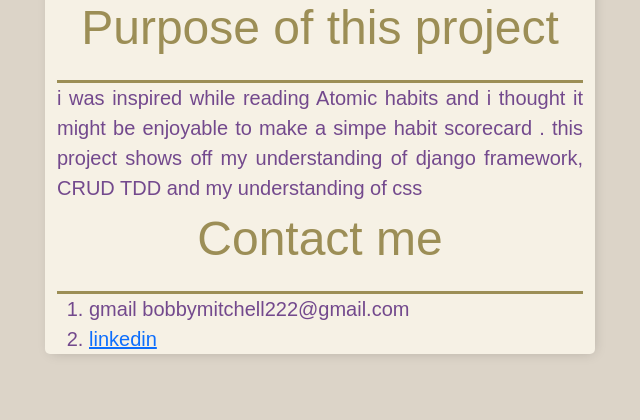
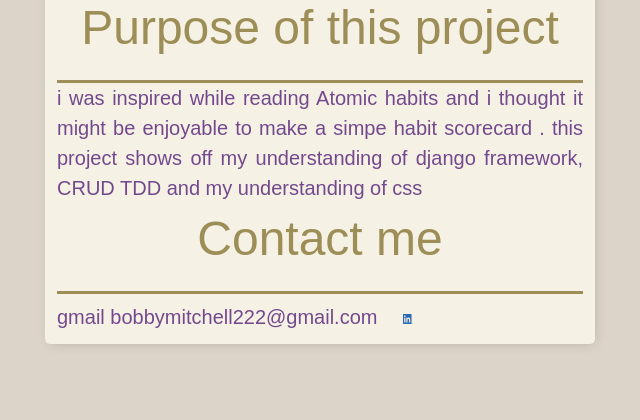
Before and after one commit to Runaway-Boys/AtomicHabit, a Django app: page /about/ in a window 1280 px wide. Shown: the part 628-1048 px from the top of the page, without its empty margins (320-960 px from the left). After the commit the page ends 974 px from the top, so only its background shows below. Run offline with Django 4.2, Linux system fonts and the light colour scheme; some libraries are stand-ins or nearby versions.

Commit message:
updated About Page

```diff
--- a/atomichabit/settings.py
+++ b/atomichabit/settings.py
@@ -122,6 +122,8 @@
 
 STATIC_URL = 'static/'
 
+MEDIA_URL = '/images/'
+
 STATICFILES_DIRS = [
     BASE_DIR / "static",
 ]
--- a/static/scorecard/scorecard-htmx.css
+++ b/static/scorecard/scorecard-htmx.css
@@ -5,6 +5,11 @@
     padding: 50px;
     font-family: 'Oswald', sans-serif !important;
 
+}
+.image-logo
+{
+    height:50px;
+    width: 50px;
 }
 nav{
     box-shadow:3px 6px 13px -4px rgba(0,0,0,0.21);
--- a/templates/about.html
+++ b/templates/about.html
@@ -1,4 +1,5 @@
 {%extends 'base.html'%}
+{%load static%}
 <!DOCTYPE html>
 <html lang="en">
 <head>
@@ -36,10 +37,12 @@
             <p>Contact me<p>
         </div>
         <div style = "text-align:justify; font-size:1.25rem;color:  #73498D;" >
-        <ol>
-            <li> gmail bobbymitchell222@gmail.com</li>
-            <li><a href = "https://linkedin.com/in/bobby-mitchell-8617a6193/">linkedin </a></li>
-        </ol>
+
+             gmail bobbymitchell222@gmail.com
+             <a href = "https://linkedin.com/in/bobby-mitchell-8617a6193/">
+                <img class = "image-logo"src="{% static 'images/LI-In-Bug.png'%}" alt="Link" width="100" height="100" style = "padding:20px;">
+         </a>
+
     </div>
 
 {%endblock content%}
```
Also changed, not shown: static/images/LI-In-Bug.png (added).
